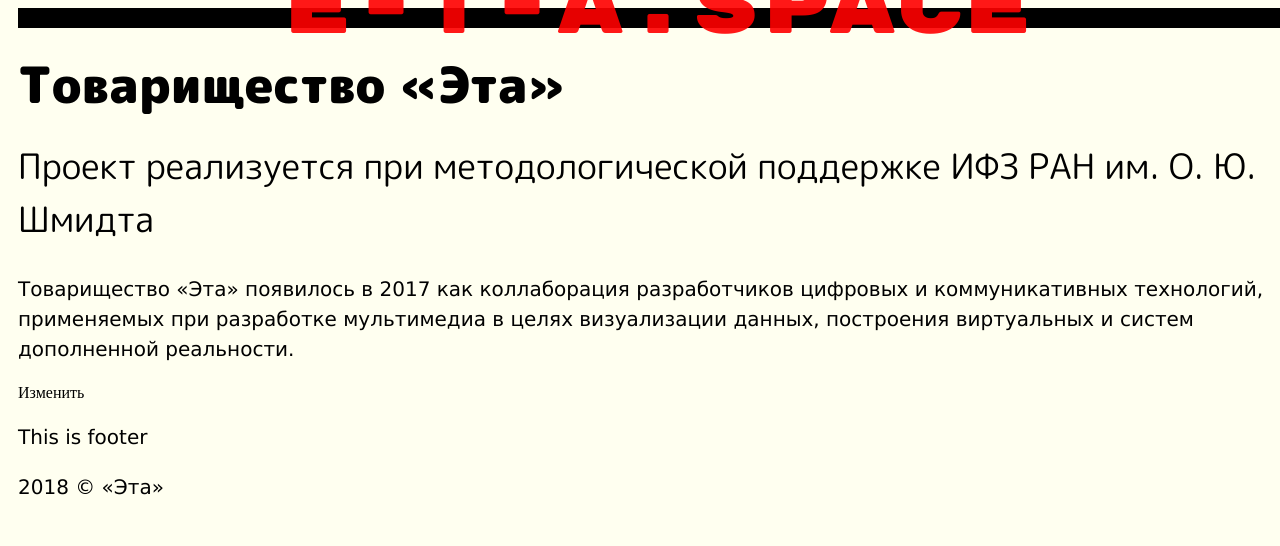
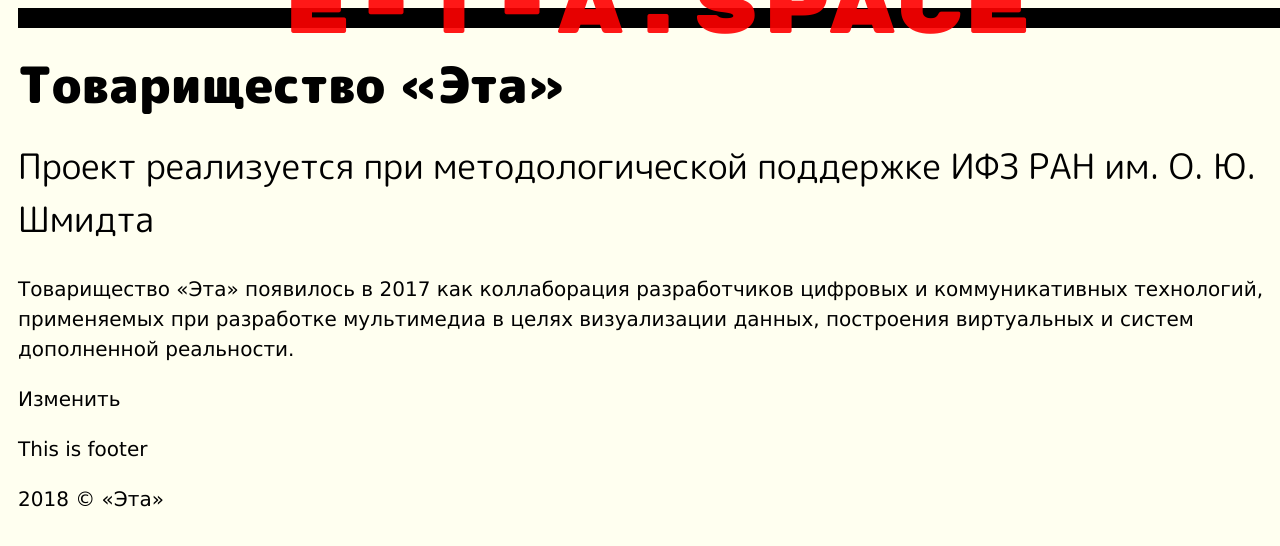
Before and after one commit to indexmod/eta.ga, a Jekyll site: the page built from index.md, in a window 1280 px wide. Shown: the top 546 px of the page. Built offline with Jekyll 4.4.1, drawn with Linux system fonts in a browser that asks for light colours.

Commit message:
Update edit.html

```diff
--- a/_includes/edit.html
+++ b/_includes/edit.html
@@ -1 +1 @@
-<a class="one" href="https://prose.io/#indexmod/eta-space/edit/master/{{page.path}}">Изменить</a>
+<p><a href="https://prose.io/#indexmod/eta-space/edit/master/{{page.path}}">Изменить</a></p>
```
